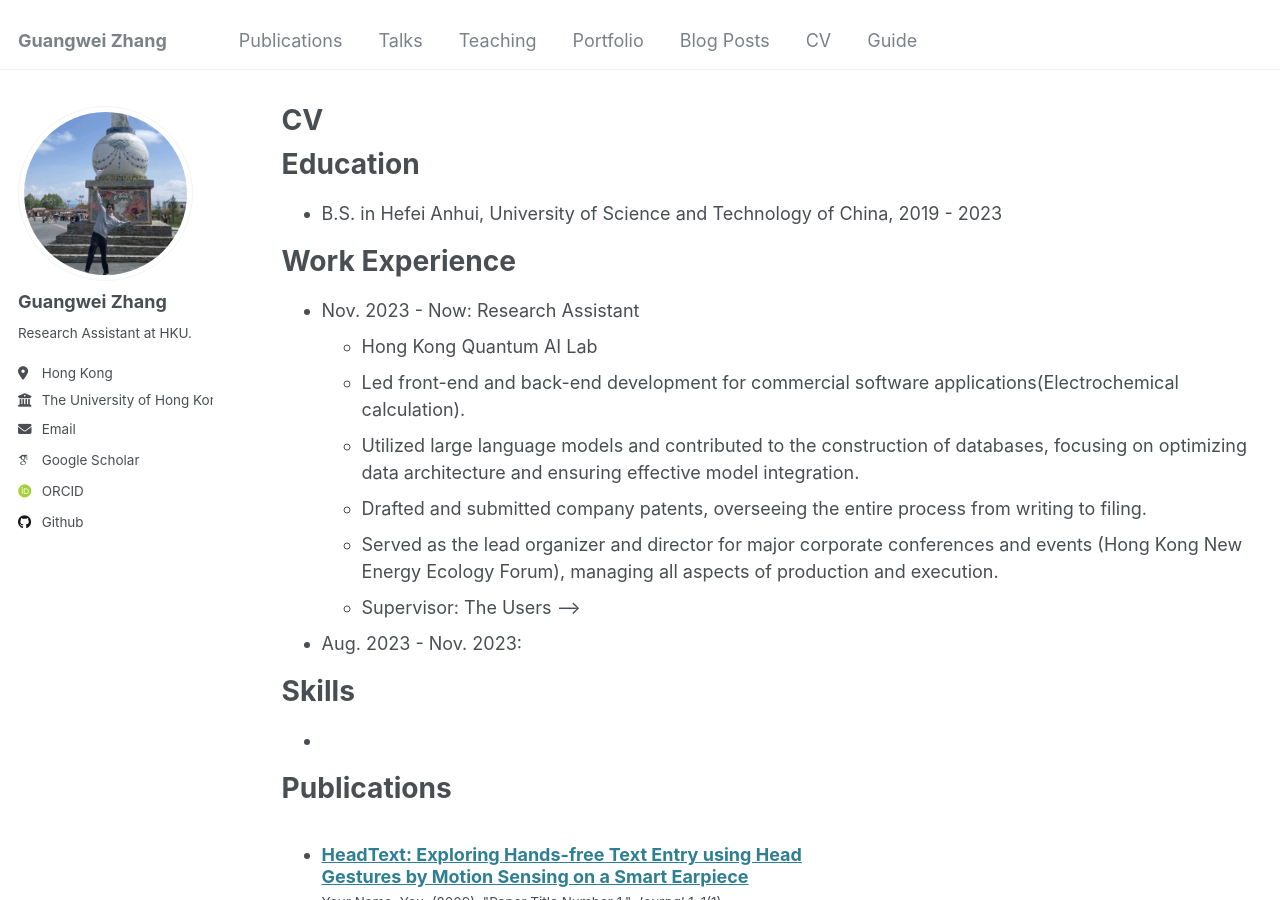
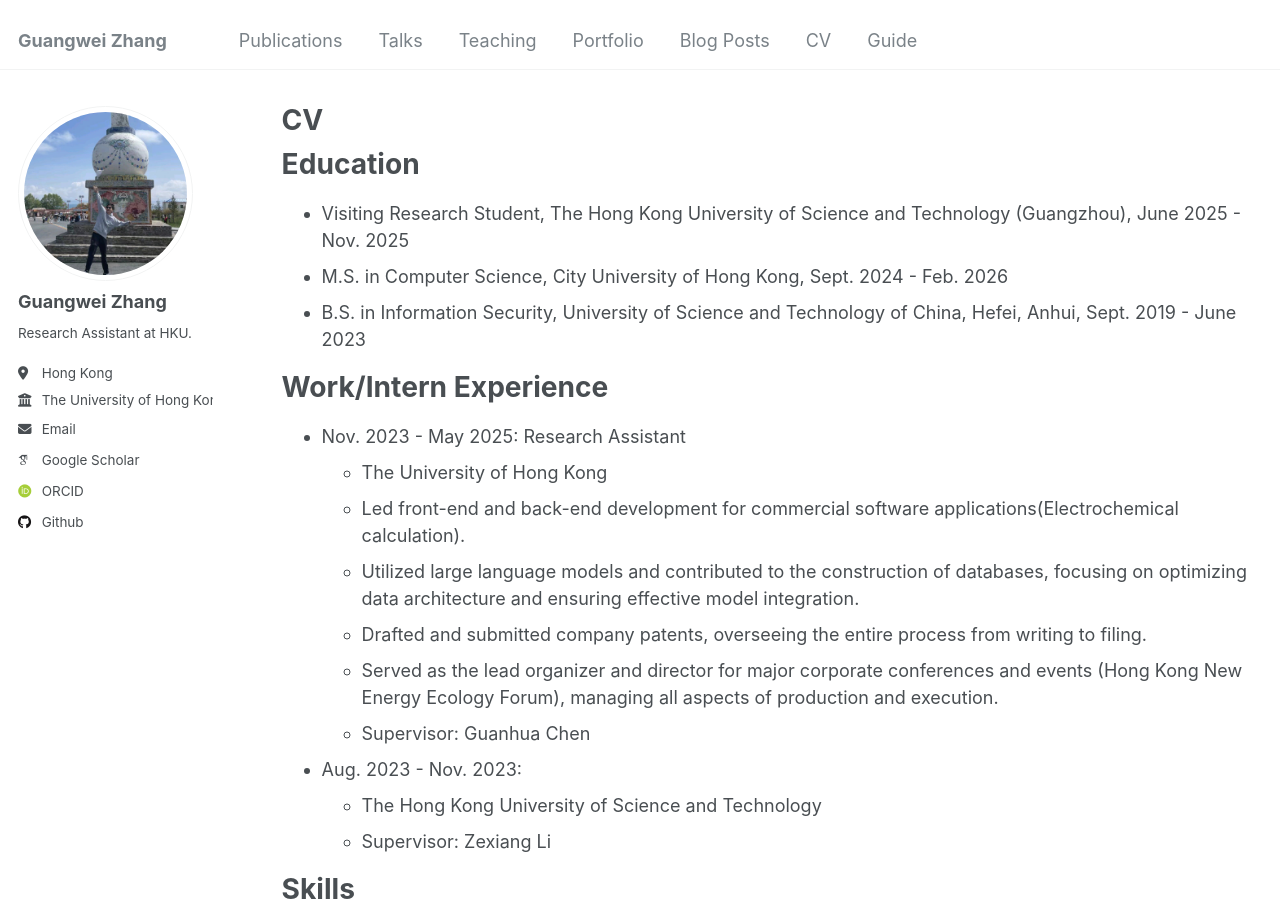
Before and after one commit to changhu73/changhu73.github.io, a Jekyll site: the page built from _pages/cv.md, in a window 1280 px wide and 900 px high. Built offline with Jekyll 4.4.1, drawn with Linux system fonts in a browser that asks for light colours; some web fonts are replaced.

Commit message:
update CV

```diff
--- a/_config.yml
+++ b/_config.yml
@@ -82,6 +82,8 @@ publication_category:
     title: 'Journal Articles'
   conferences:
     title: 'Conference Papers'
+  arxiv:
+    title: 'Arxiv'
 
 # Site Settings
 teaser                   :  # filename of teaser fallback teaser image placed in /images/, .e.g. "500x300.png"
--- a/_pages/cv.md
+++ b/_pages/cv.md
@@ -11,22 +11,27 @@ redirect_from:
 
 Education
 ======
-<!-- * Ph.D in Version Control Theory, GitHub University, 2018 (expected)
-* M.S. in Jekyll, GitHub University, 2014 -->
-* B.S. in Hefei Anhui, University of Science and Technology of China, 2019 - 2023
+<!-- * (incoming) Ph.D in Data Science, Stevens Institute of Technology, Feb. 2026 -  -->
+* Visiting Research Student, The Hong Kong University of Science and Technology (Guangzhou), June 2025 - Nov. 2025
+* M.S. in Computer Science, City University of Hong Kong, Sept. 2024 - Feb. 2026
+* B.S. in Information Security, University of Science and Technology of China, Hefei, Anhui, Sept. 2019 - June 2023
 
 
-Work Experience
+
+Work/Intern Experience
 ======
-* Nov. 2023 - Now: Research Assistant
-  * Hong Kong Quantum AI Lab
+* Nov. 2023 - May 2025: Research Assistant
+  *  The University of Hong Kong  <!-- Hong Kong Quantum AI Lab -->
   *  Led front-end and back-end development for commercial software applications(Electrochemical calculation).
   *  Utilized large language models and contributed to the construction of databases, focusing on optimizing data architecture and ensuring effective model integration.
   *  Drafted and submitted company patents, overseeing the entire process from writing to filing.
   *  Served as the lead organizer and director for major corporate conferences and events (Hong Kong New Energy Ecology Forum), managing all aspects of production and execution.
-  * Supervisor: The Users -->
+  *  Supervisor: Guanhua Chen
 
 * Aug. 2023 - Nov. 2023:
+  * The Hong Kong University of Science and Technology <!-- Hong Kong Center for Construction Robotics -->
+  * Supervisor: Zexiang Li
+
 
 Skills
 ======
```
